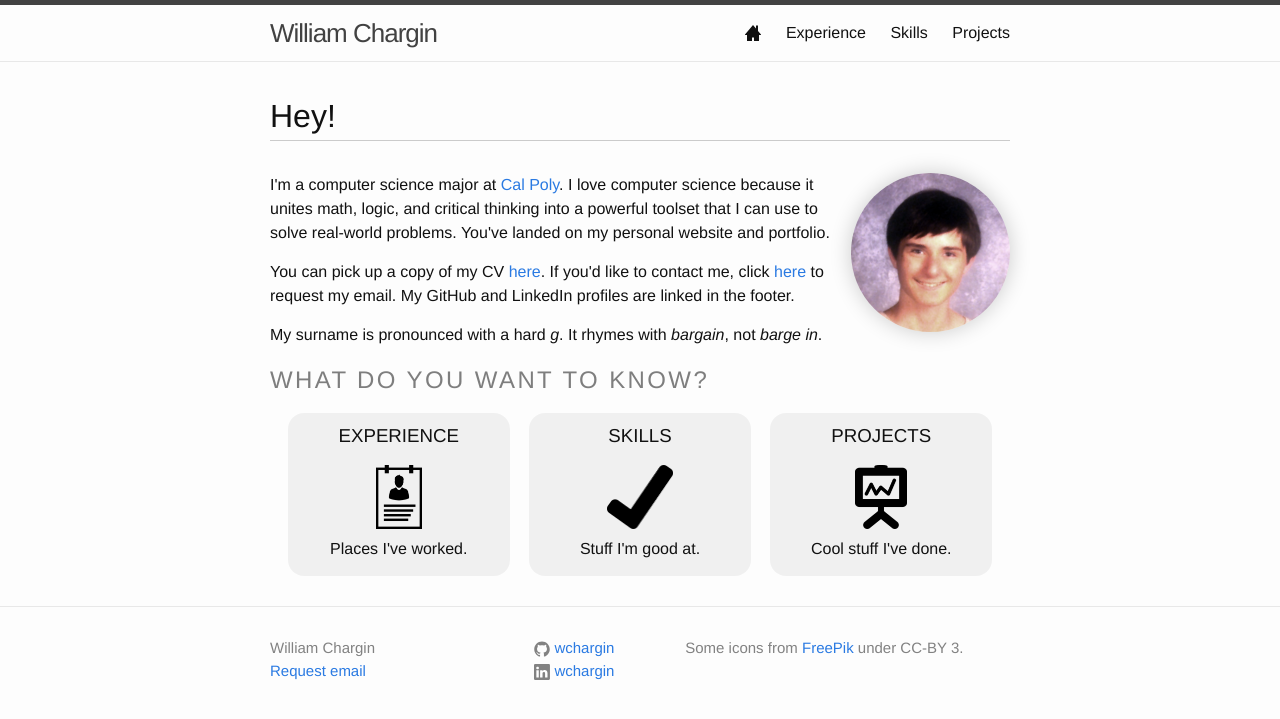
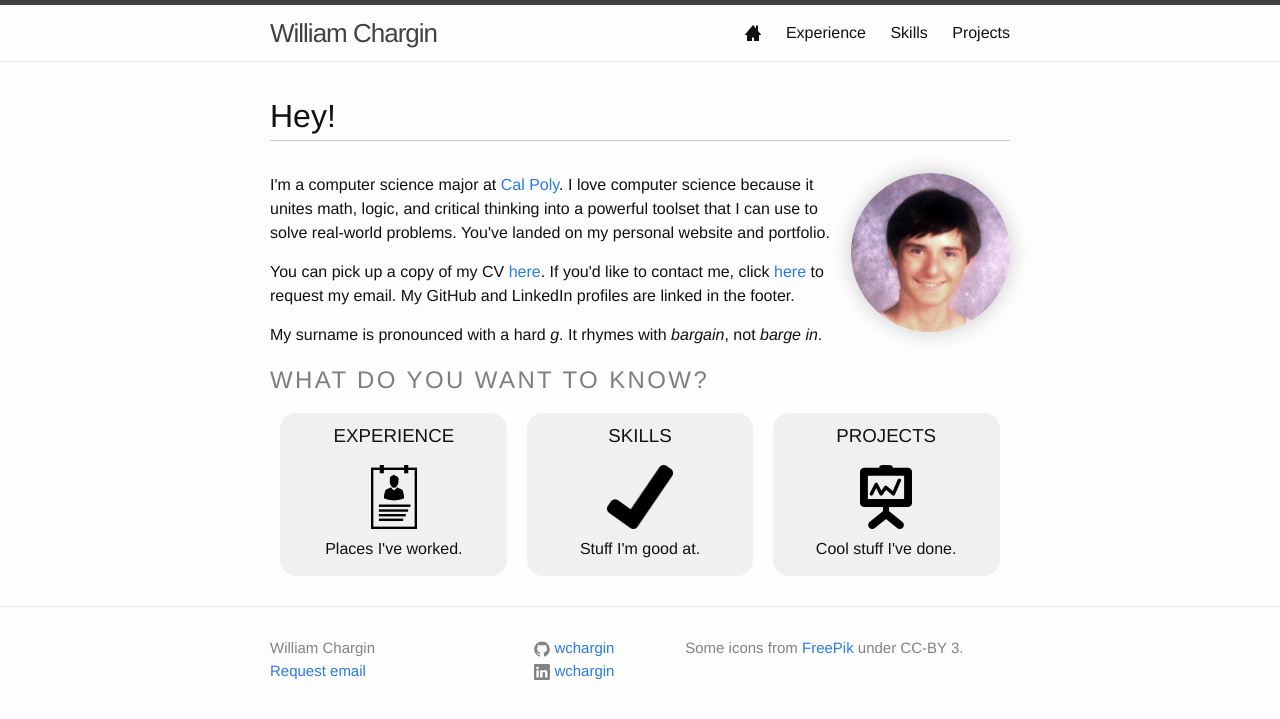
Before and after one commit to wchargin/wchargin.github.io, a Jekyll site: the page built from index.html, in a window 1280 px wide. Shown: the top 719 px of the page. Built offline with Jekyll 4.4.1, drawn with Linux system fonts in a browser that asks for light colours; nearby versions of some CDN libraries.

Commit message:
Switch boxes to CSS calc ulation

```diff
--- a/_sass/_home.scss
+++ b/_sass/_home.scss
@@ -19,9 +19,12 @@
     > a {
         vertical-align: top;
 
-        width: 30%;
+        $num-boxes: 3;
+        $margin: 1%;
+
+        width: calc((100% - #{$margin} * (#{$num_boxes} + 1 /* ??? */) * 2) / #{$num-boxes});
         color: $text-color;
-        margin: 0 1%;
+        margin: 0 $margin;
         display: inline-block;
         text-align: center;
         border-radius: 1em;
```
